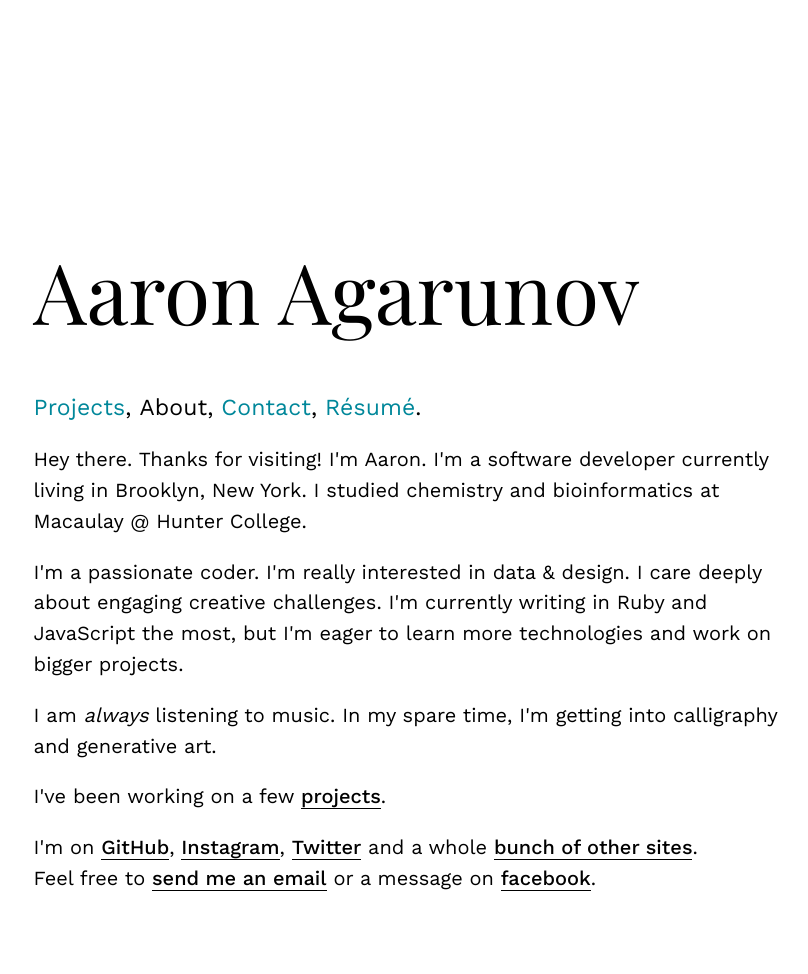
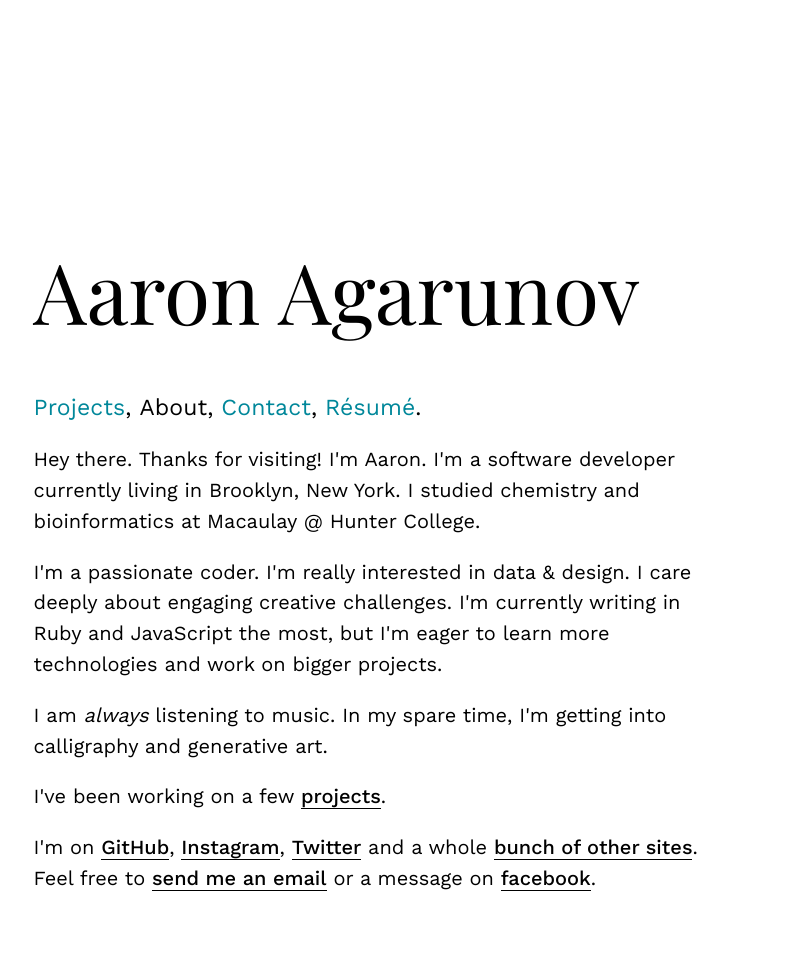
Before and after one commit to agarun/agarun.github.io, a Jekyll site: the page built from _pages/about.html, in a window 1280 px wide. Shown: the whole page, without its empty margins (184-992 px from the left). Built offline with Jekyll 4.4.1, drawn with Linux system fonts in a browser that asks for light colours; some web fonts are replaced.

Commit message:
Change container width

```diff
--- a/_sass/_layout.scss
+++ b/_sass/_layout.scss
@@ -204,7 +204,7 @@ p.blurb {
 
 .about {
   line-height: 1.54;
-  max-width: 760px;
+  max-width: 700px;
 
   a {
     color: black;
```
